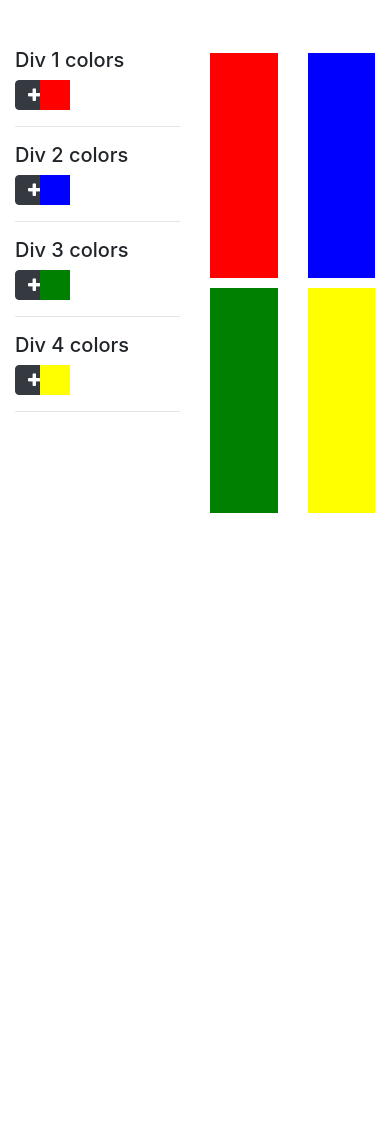
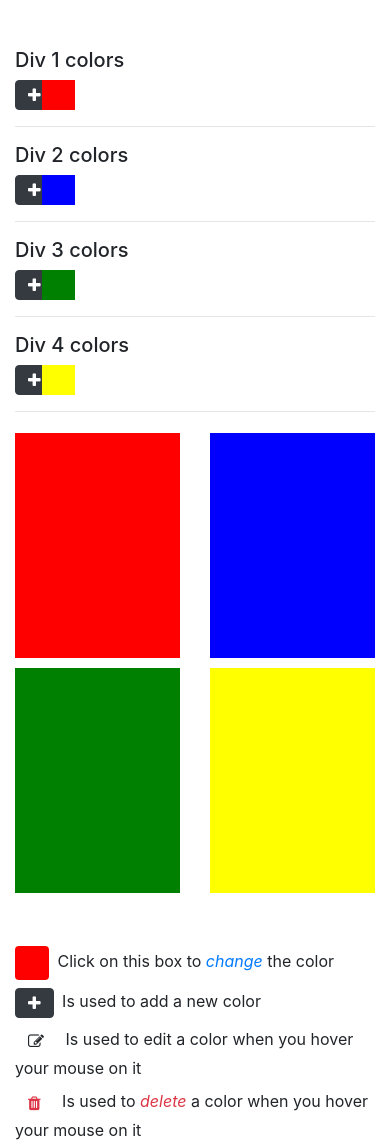
Before and after one commit to Nerdion/hmxInterview, a plain HTML site: page 1/index.html in a window 390 px wide. Before the commit the page ends 844 px from the top, so only its background shows below. Drawn offline with nearby package versions, Linux system fonts and the light colour scheme.

Commit message:
assignment 1 is insane

```diff
--- a/1/index.html
+++ b/1/index.html
@@ -13,13 +13,12 @@
     <section>
         <div class="container my-5">
             <div class="row">
-                <div id="buttonsNav" class="col">
+                <div id="buttonsNav" class="col-md-6 col-12">
                     <h5>Div 1 colors</h5>
                     <div class="row">
                         <div class="col-1">
                             <button data-button="1" class="btn btn-dark fa fa-plus modalClassButton" data-toggle="modal" data-target="#addModal"></button>
                         </div>
-                        <div style="background-color: #ff0000;" data-box="1" class="col-1 smallBox"></div>
                     </div>
                     <hr>
                     <h5>Div 2 colors</h5>
@@ -27,7 +26,6 @@
                         <div class="col-1">
                             <button data-button="2" class="btn btn-dark fa fa-plus modalClassButton" data-toggle="modal" data-target="#addModal"></button>
                         </div>
-                        <div style="background-color:#0000ff;" data-box="2" class="col-1 smallBox"></div>
                     </div>
                     <hr>
                     <h5>Div 3 colors</h5>
@@ -35,7 +33,6 @@
                         <div class="col-1">
                             <button data-button="3" class="btn btn-dark fa fa-plus modalClassButton" data-toggle="modal" data-target="#addModal"></button>
                         </div>
-                        <div style="background-color: #008000;" data-box="3" class="col-1 smallBox"></div>
                     </div>
                     <hr>
                     <h5>Div 4 colors</h5>
@@ -43,11 +40,10 @@
                         <div class="col-1">
                             <button data-button="4" class="btn btn-dark fa fa-plus modalClassButton" data-toggle="modal" data-target="#addModal"></button>
                         </div>
-                        <div style="background-color: yellow;" data-box="4" class="col-1 smallBox"></div>
                     </div>
                     <hr>
                 </div>
-                <div id="sideNav" class="col">
+                <div id="sideNav" class="col-md-6 col-12">
                     <div class="row">
                         <div class="col-6">
                             <div class="box" data-color="1"></div>
@@ -67,6 +63,35 @@
         </div>
     </section>
 
+    <section>
+        <div class="container">
+            <div class="row my-2">
+                <div class="col">
+                        <button style="background-color: red;" class="btn p-3 mr-1"></button>
+                        Click on this box to <i class="text-primary">change</i> the color
+                </div>
+            </div>
+            <div class="row my-2">
+                <div class="col">
+                    <button class="btn btn-dark fa fa-plus mr-1"></button>
+                    Is used to add a new color
+                </div>
+            </div>
+            <div class="row my-2">
+                <div class="col">
+                    <button class="btn fa fa-edit mr-1"></button>
+                    Is used to edit a color when you hover your mouse on it
+                </div>
+            </div>
+            <div class="row my-2">
+                <div class="col">
+                    <button class="btn fa fa-trash text-danger mr-1"></button>
+                    Is used to <i class="text-danger">delete</i>  a color when you hover your mouse on it
+                </div>
+            </div>
+        </div>
+    </section>
+
     <div class="modal fade" id="addModal" tabindex="-1" role="dialog" aria-labelledby="addModalLabel" aria-hidden="true">
         <div class="modal-dialog" role="document">
           <div class="modal-content">
@@ -81,7 +106,7 @@
               <input id="whichNewColor" hidden>
               <input id="isItEditing" hidden>
               <br>   <br>
-              <input type="button" id="saveNewColor" value="Save"/>
+              <input class="btn btn-dark" type="button" id="saveNewColor" value="Save"/>
             </div>
           </div>
         </div>
--- a/1/index.js
+++ b/1/index.js
@@ -4,26 +4,42 @@ $(()=> {
 
     $('#editUpdate').remove()
 
-    let boxOne = $('div#sideNav > div.row > div:nth-child(1) > .box')
-    let boxTwo = $('div#sideNav > div.row > div:nth-child(2) > .box')
-    let boxThree = $('div#sideNav > div.row > div:nth-child(3) > .box')
-    let boxFour = $('div#sideNav > div.row > div:nth-child(4) > .box')
+    // Adding some predefined colors
+    let boxOne = $('[data-color="1"]')
+    let boxTwo = $('[data-color="2"]')
+    let boxThree = $('[data-color="3"]')
+    let boxFour = $('[data-color="4"]')
 
-    boxOne.css('background-color','red')
-    boxTwo.css('background-color','blue')
-    boxThree.css('background-color','green')
-    boxFour.css('background-color','yellow')
+    $('#buttonsNav > div:nth-child(2)').append(`<div style="background-color: #ff0000;" data-box="1" class="col-1 smallBox"></div>`)
+    $('#buttonsNav > div:nth-child(5)').append(`<div style="background-color:#0000ff;" data-box="2" class="col-1 smallBox"></div>`)
+    $('#buttonsNav > div:nth-child(8)').append(`<div style="background-color: #008000;" data-box="3" class="col-1 smallBox"></div>`)
+    $('#buttonsNav > div:nth-child(11)').append(`<div style="background-color: yellow;" data-box="4" class="col-1 smallBox"></div>`)
+
+    let smallBox1 = $('#buttonsNav > div:nth-child(2) > div:nth-child(2)').css('background-color')
+    let smallBox2 = $('#buttonsNav > div:nth-child(5) > div:nth-child(2)').css('background-color')
+    let smallBox3 = $('#buttonsNav > div:nth-child(8) > div:nth-child(2)').css('background-color')
+    let smallBox4 = $('#buttonsNav > div:nth-child(11) > div:nth-child(2)').css('background-color')
+
+    boxOne.css('background-color',smallBox1)
+    boxTwo.css('background-color',smallBox2)
+    boxThree.css('background-color',smallBox3)
+    boxFour.css('background-color',smallBox4)
+    //end of adding predfined colors
 
     $(document).on('click', '.smallBox', event => {
         if(event.target.attributes.class.value.includes('fa-trash')) {
+            //delete color
             let element = $(event.target).parent().parent()
+            let whichBox = element.attr('data-box')
             element.remove()
-            console.log(element)
+            updateColor(whichBox)
         } else if(event.target.attributes.class.value.includes('fa-edit')) {
+            //edit color
             let element = $(event.target).parent().parent()
             let bgColor = convertToHEX(element.css('background-color'))
             $('#newColor').val(bgColor)
         } else {
+            //code to update the color once clicked
             let whichBox = event.target.attributes['data-box'].value
             let boxToFill = `[data-color="${whichBox}"]`
 
@@ -32,10 +48,9 @@ $(()=> {
 
             $(boxToFill).css('background-color',color)
         }
-
     })
 
-    //Add options when mouse hovered
+    //Add options when mouse enters on smallBox
     $(document).on('mouseenter', '.smallBox', event => {
         $(event.target).append(`
             <div id="editUpdate" class="row">
@@ -57,16 +72,24 @@ $(()=> {
             $('#whichNewColor').val(whichWasClicked)
             $('#isItEditing').val('false')
         } else {
+            //when we want to edit the color
             editElementDiv = $(event.target).parent().parent()
             $('#isItEditing').val('true')
         }
     })
 
+    // Invoked when save button is pressed on the modal
     $('#saveNewColor').click(()=>{
         let newColorValue = $('#newColor').val()
 
         if($('#isItEditing').val() == 'true') {
             editElementDiv.css('background-color',newColorValue)
+            // let whichBox = element.attr('data-box')
+            // updateColor(whichBox)
+            let whichBox = editElementDiv.attr('data-box')
+            let updateBoxSelector = `[data-color="${whichBox}"]`
+            $(updateBoxSelector).css('background-color',newColorValue)
+
         } else {
             let whereToAdd = parseInt($('#whichNewColor').val())
 
@@ -77,11 +100,23 @@ $(()=> {
                 <div style="background-color: ${newColorValue};" data-box="${whereToAdd}" class="col-1 smallBox">
                 </div>
             `)
+            updateColor(whereToAdd)
         }
         $('#addModal').modal('toggle')
     })
 })
 
+// this function updates the color on any action performed
+function updateColor(bindValue) {
+    let smallBoxSelector = `[data-box="${bindValue}"]`
+    let sideBoxSelector = `[data-color="${bindValue}"]`
+    let smallBoxColor = $(smallBoxSelector).css('background-color')
+
+    if(smallBoxColor != undefined)
+        $(sideBoxSelector).css('background-color',smallBoxColor)
+    else
+        $(sideBoxSelector).css('background-color','')
+}
 
 /*  Used this conversion because, input[type="color"] only accepts hex value
     and jQuery.css(property) only returns RGB & also the JS DOM
--- a/3/index.js
+++ b/3/index.js
@@ -1,4 +1,7 @@
-'use strict';
+/*
+This program is written in NodeJS
+Use - "node index" inorder to run this program
+*/
 
 //Constant bills defined by John
 const bills = [124,48,268]
```
